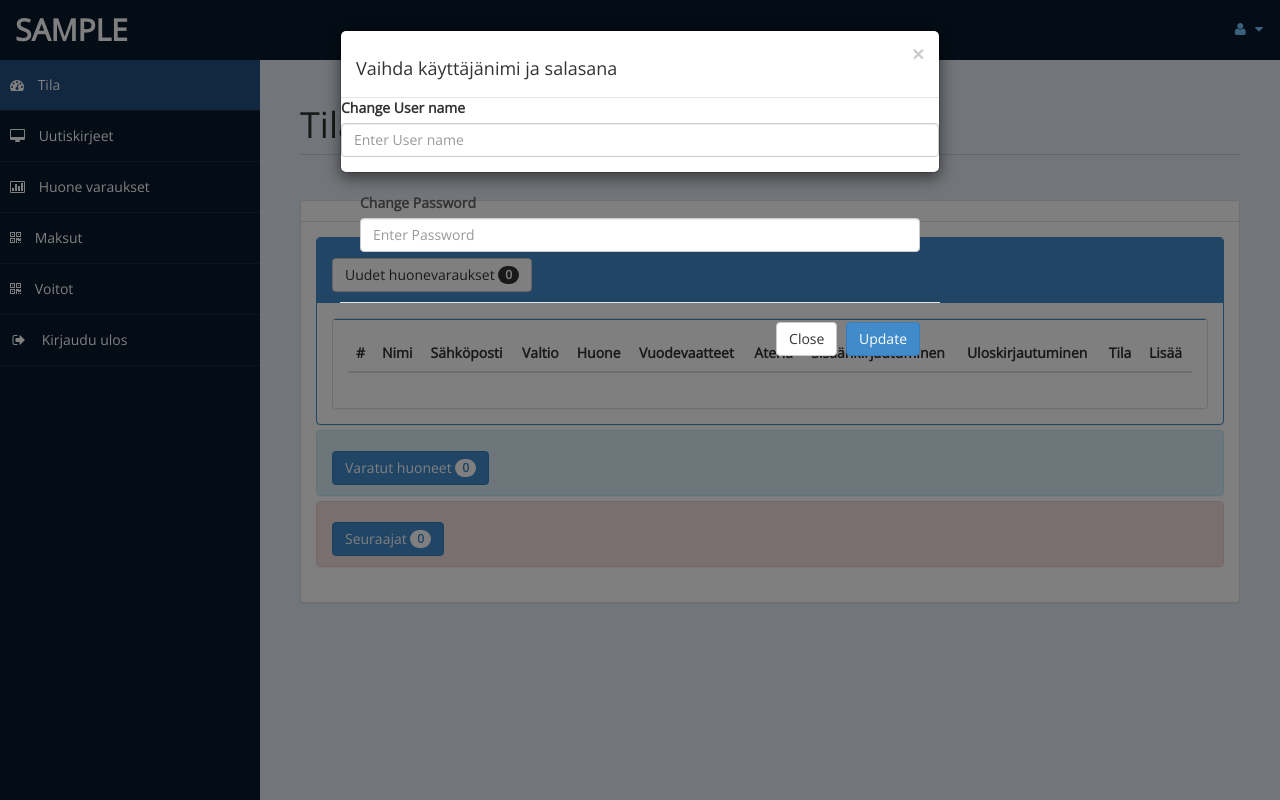
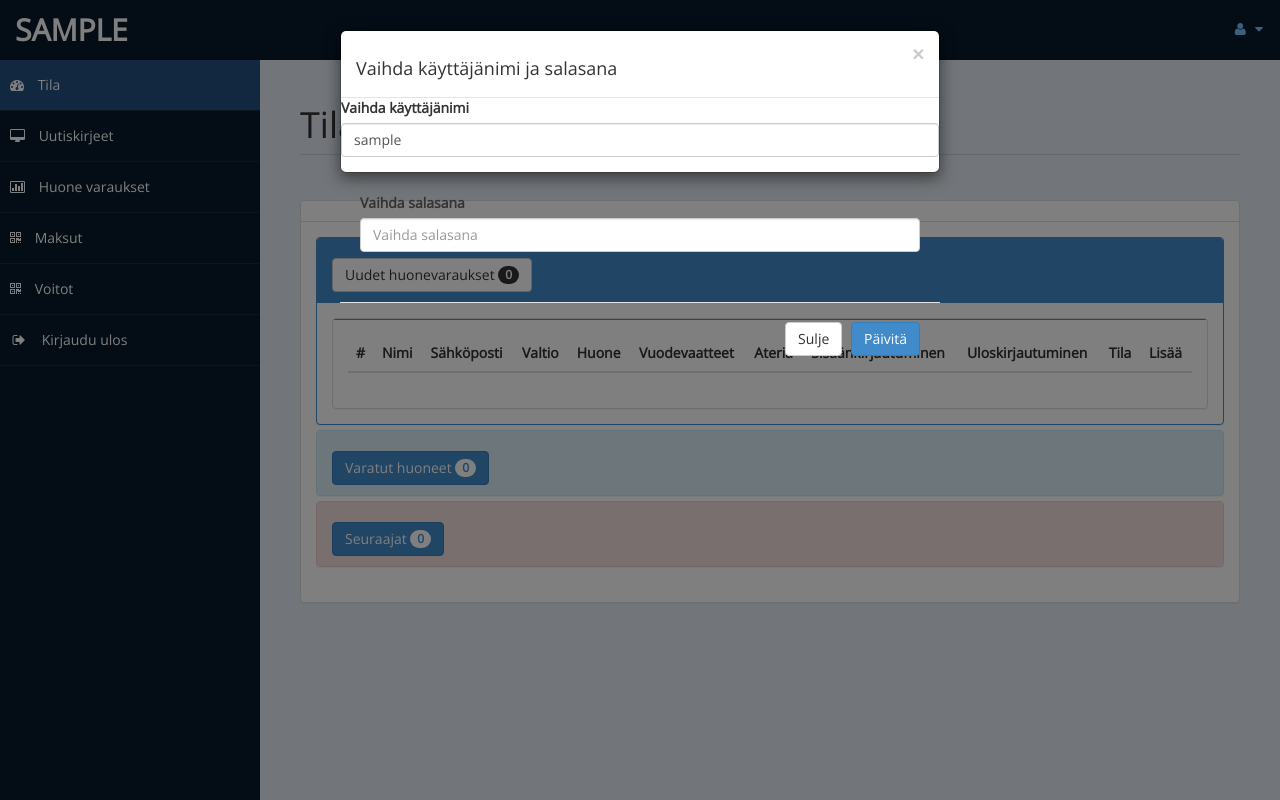
Before and after one commit to hhdigiproj18/hotel, a PHP site: page /admin/home.php in a window 1280 px wide, after a click on "Päivitä". Run offline with PHP 8.4, Linux system fonts and the light colour scheme; a user stored in the database is signed in; data that the repository does not hold is empty.

Commit message:
Undefined variables fixed

```diff
--- a/admin/home.php
+++ b/admin/home.php
@@ -370,21 +370,21 @@ if(!isset($_SESSION["user"]))
 										<form method='post>
                                         <div class='modal-body'>
                                             <div class='form-group'>
-                                            <label>Change User name</label>
-                                            <input name='usname' value='<?php echo $fname; ?>' class='form-control' placeholder='Enter User name'>
+                                            <label>Vaihda käyttäjänimi</label>
+                                            <input name='usname' value='<?php echo $_SESSION["user"]; ?>' class='form-control' placeholder='Vaihda käyttäjänimi'>
 											</div>
 										</div>
 										<div class='modal-body'>
                                             <div class='form-group'>
-                                            <label>Change Password</label>
-                                            <input name='pasd' value='<?php echo $ps; ?>' class='form-control' placeholder='Enter Password'>
+                                            <label>Vaihda salasana</label>
+                                            <input name='pasd' value='' class='form-control' placeholder='Vaihda salasana'>
 											</div>
                                         </div>
 
                                         <div class='modal-footer'>
-                                            <button type='button' class='btn btn-default' data-dismiss='modal'>Close</button>
+                                            <button type='button' class='btn btn-default' data-dismiss='modal'>Sulje</button>
 
-                                           <input type='submit' name='up' value='Update' class='btn btn-primary'>
+                                           <input type='submit' name='up' value='Päivitä' class='btn btn-primary'>
 										  </form>
 
                                         </div>
```
